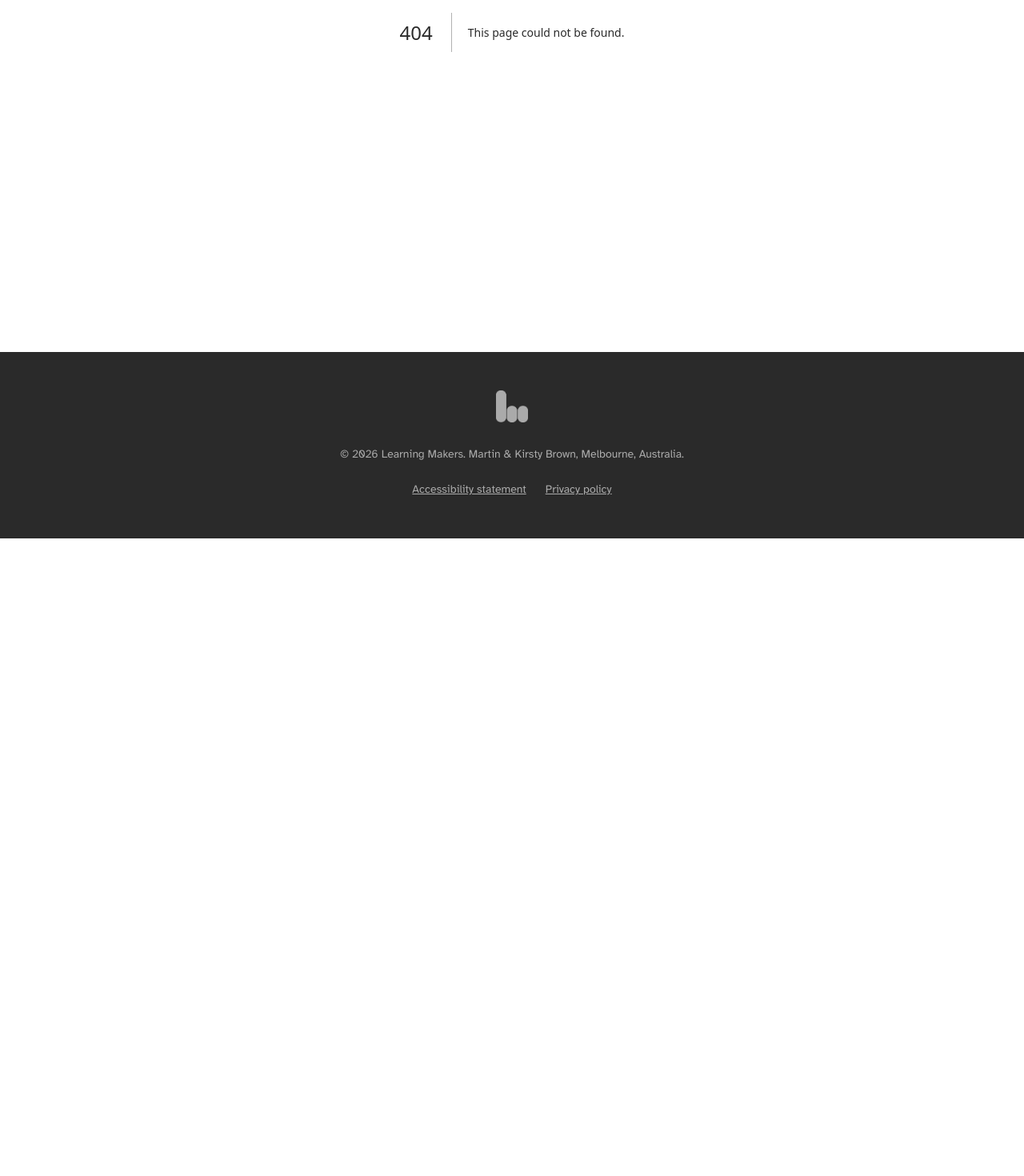
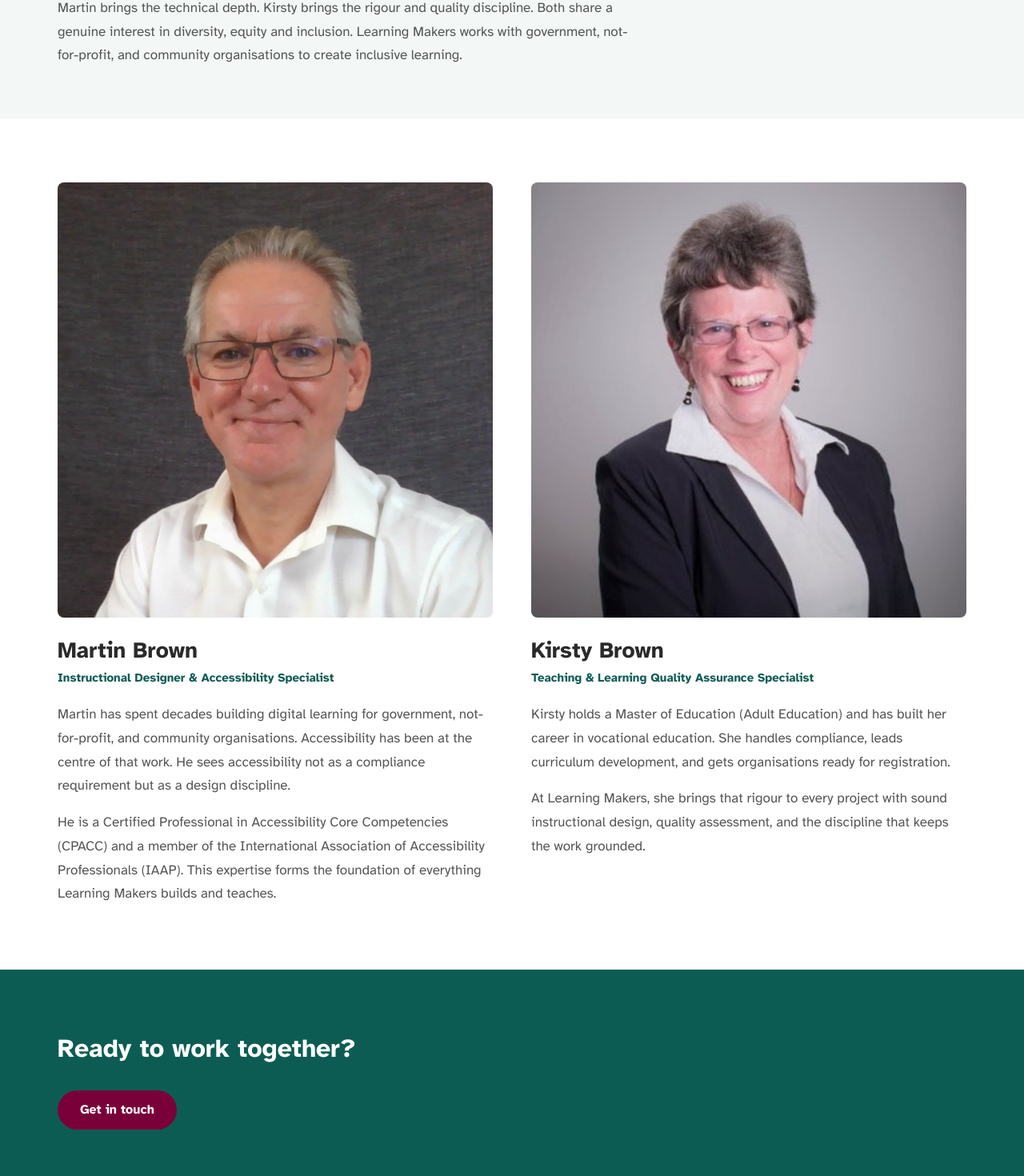
Before and after one commit to martinrbrown/learning-makers-website, a Next.js app: page /about in a window 1280 px wide. Before the commit this address had no page. Shown: the part 441-1911 px from the top of the page at 80% size. Before the commit the page ends 1114 px from the top, so only its background shows below. Built offline with nearby package versions, Linux system fonts and the light colour scheme.

Commit message:
Add About page.

```diff
--- /dev/null
+++ b/app/about/page.module.css
@@ -0,0 +1,101 @@
+.intro {
+  padding: 4rem 0;
+  background: var(--color-teal-surface);
+}
+
+.introContent {
+  max-width: 720px;
+}
+
+.introContent p {
+  font-size: 1.0625rem;
+  color: var(--color-dark-grey);
+  line-height: 1.75;
+}
+
+/* Team section */
+.team {
+  padding: 5rem 0;
+  background: var(--color-white);
+}
+
+.bios {
+  display: grid;
+  grid-template-columns: 1fr 1fr;
+  gap: 3rem;
+}
+
+@media (max-width: 768px) {
+  .bios {
+    grid-template-columns: 1fr;
+  }
+}
+
+.photoWrap {
+  position: relative;
+  aspect-ratio: 1 / 1;
+  border-radius: 8px;
+  overflow: hidden;
+  margin-bottom: 1.5rem;
+  background: var(--color-teal-pale);
+}
+
+.photo {
+  object-fit: cover;
+  object-position: top center;
+}
+
+.bioName {
+  font-size: clamp(1.25rem, 2.5vw, 1.75rem);
+  color: var(--color-near-black);
+  margin-bottom: 0.375rem;
+}
+
+.role {
+  font-size: 0.9375rem;
+  font-weight: 700;
+  color: var(--color-teal-dark);
+  line-height: 1.5;
+  margin-bottom: 1.25rem;
+}
+
+.bioBody p {
+  font-size: 1.0625rem;
+  color: var(--color-dark-grey);
+  line-height: 1.75;
+  margin-bottom: 1rem;
+}
+
+.bioBody p:last-child {
+  margin-bottom: 0;
+}
+
+/* CTA strip */
+.ctaStrip {
+  background: var(--color-teal-dark);
+  padding: 5rem 0;
+}
+
+.ctaHeading {
+  font-size: clamp(1.5rem, 3vw, 2rem);
+  color: var(--color-white);
+  margin-bottom: 2rem;
+}
+
+.ctaButton {
+  display: inline-flex;
+  align-items: center;
+  padding: 0.75rem 1.75rem;
+  background: var(--color-crimson);
+  color: var(--color-white);
+  font-weight: 700;
+  font-size: 1rem;
+  text-decoration: none;
+  border-radius: 9999px;
+  transition: background-color 0.15s;
+}
+
+.ctaButton:hover {
+  background: #600030;
+  color: var(--color-white);
+}
--- /dev/null
+++ b/app/about/page.tsx
@@ -0,0 +1,114 @@
+import type { Metadata } from 'next'
+import Image from 'next/image'
+import Link from 'next/link'
+import HeroSection from '@/components/HeroSection'
+import styles from './page.module.css'
+
+export const metadata: Metadata = {
+  title: 'About',
+  description:
+    'Learning Makers is a small consultancy focused on one key idea: accessibility should be central to learning design, not an afterthought.',
+}
+
+export default function AboutPage() {
+  return (
+    <>
+      <HeroSection
+        h1="About Learning Makers"
+        subheading="A small consultancy focused on one key idea: accessibility should be central to learning design, not an afterthought."
+        variant="neutral"
+      />
+
+      <section className={styles.intro} aria-label="About Learning Makers">
+        <div className="container">
+          <div className={styles.introContent}>
+            <p>
+              Martin brings the technical depth. Kirsty brings the rigour and quality discipline.
+              Both share a genuine interest in diversity, equity and inclusion. Learning Makers works
+              with government, not-for-profit, and community organisations to create inclusive
+              learning.
+            </p>
+          </div>
+        </div>
+      </section>
+
+      <section className={styles.team} aria-label="The team">
+        <div className="container">
+          <div className={styles.bios}>
+
+            <article aria-labelledby="martin-heading">
+              <div className={styles.photoWrap}>
+                <Image
+                  src="/martin.png"
+                  alt="Martin Brown"
+                  fill
+                  sizes="(max-width: 768px) 100vw, 50vw"
+                  className={styles.photo}
+                  priority
+                />
+              </div>
+              <h2 id="martin-heading" className={styles.bioName}>
+                Martin Brown
+              </h2>
+              <p className={styles.role}>Instructional Designer &amp; Accessibility Specialist</p>
+              <div className={styles.bioBody}>
+                <p>
+                  Martin has spent decades building digital learning for government, not-for-profit,
+                  and community organisations. Accessibility has been at the centre of that work. He
+                  sees accessibility not as a compliance requirement but as a design discipline.
+                </p>
+                <p>
+                  He is a Certified Professional in Accessibility Core Competencies (CPACC) and a
+                  member of the International Association of Accessibility Professionals (IAAP). This
+                  expertise forms the foundation of everything Learning Makers builds and teaches.
+                </p>
+              </div>
+            </article>
+
+            <article aria-labelledby="kirsty-heading">
+              <div className={styles.photoWrap}>
+                <Image
+                  src="/kirsty.jpg"
+                  alt="Kirsty Brown"
+                  fill
+                  sizes="(max-width: 768px) 100vw, 50vw"
+                  className={styles.photo}
+                />
+              </div>
+              <h2 id="kirsty-heading" className={styles.bioName}>
+                Kirsty Brown
+              </h2>
+              <p className={styles.role}>
+                Teaching &amp; Learning Quality Assurance Specialist
+              </p>
+              <div className={styles.bioBody}>
+                <p>
+                  Kirsty holds a Master of Education (Adult Education) and has built her career in
+                  vocational education. She handles compliance, leads curriculum development, and
+                  gets organisations ready for registration.
+                </p>
+                <p>
+                  At Learning Makers, she brings that rigour to every project with sound
+                  instructional design, quality assessment, and the discipline that keeps the work
+                  grounded.
+                </p>
+              </div>
+            </article>
+
+          </div>
+        </div>
+      </section>
+
+      <section className={styles.ctaStrip} aria-labelledby="about-cta-heading">
+        <div className="container">
+          <h2 id="about-cta-heading" className={styles.ctaHeading}>
+            Ready to work together?
+          </h2>
+          <Link href="/contact" className={styles.ctaButton}>
+            Get in touch
+          </Link>
+        </div>
+      </section>
+    </>
+  )
+}
--- a/components/Nav.tsx
+++ b/components/Nav.tsx
@@ -9,7 +9,7 @@ const navLinks = [
   { label: 'Home', href: '/' },
   { label: 'Services', href: '/services' },
   { label: 'CPACC prep', href: '/cpacc', comingSoon: true },
-  { label: 'About', href: '/about', comingSoon: true },
+  { label: 'About', href: '/about' },
   { label: 'Contact', href: '/contact' },
 ]
 
```
Also changed, not shown: .claude/settings.local.json.
